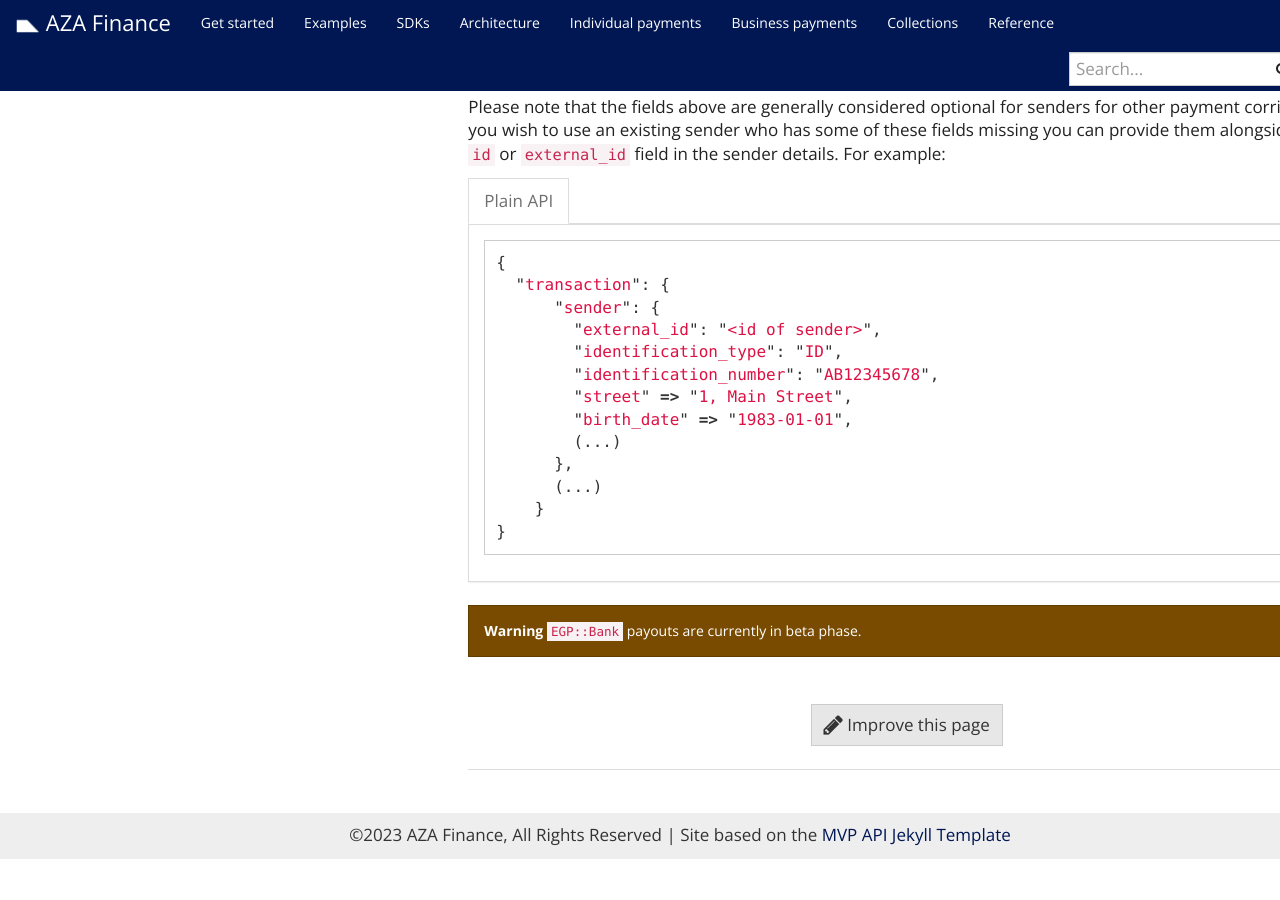
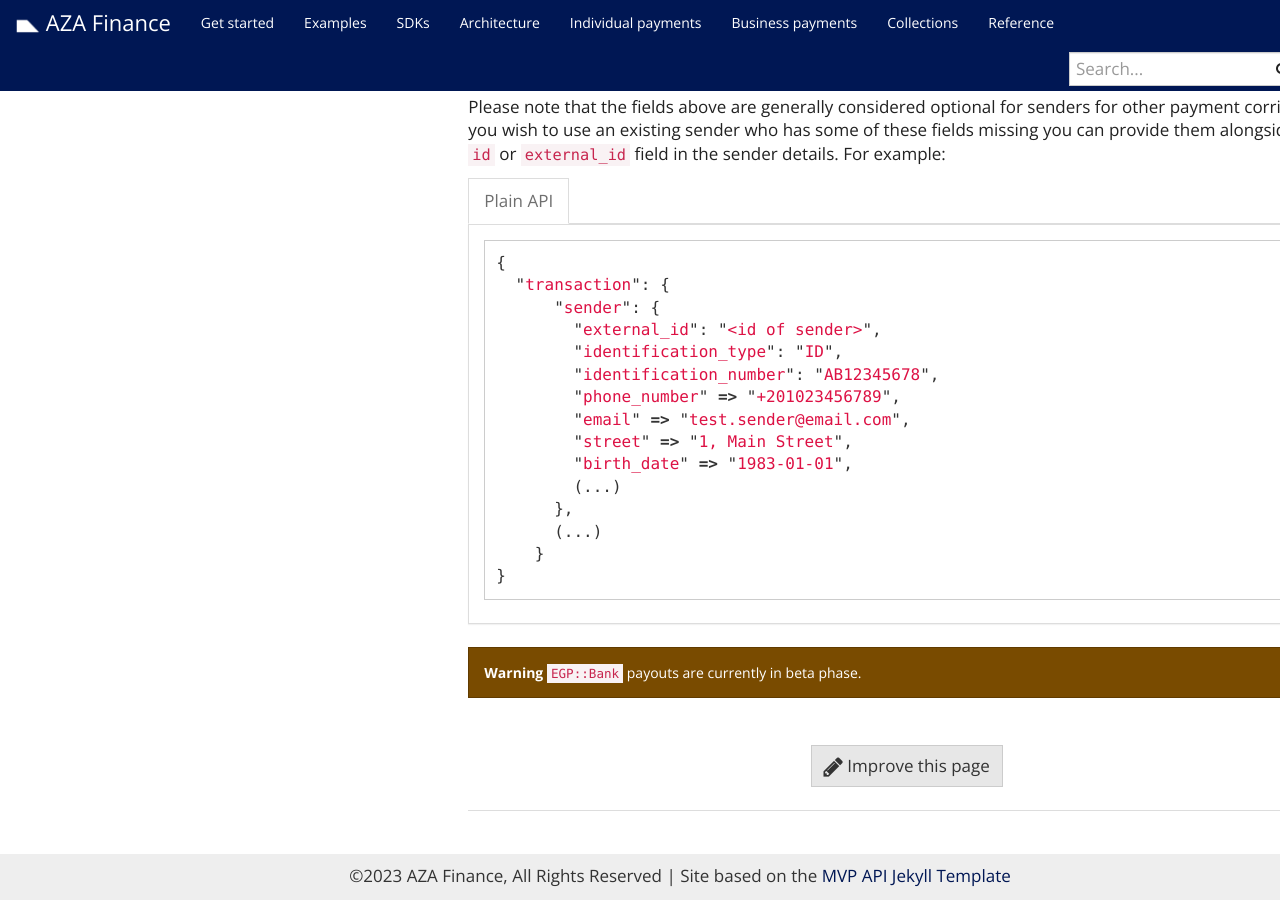
Before and after one commit to transferzero/api-documentation, a Jekyll site: the page built from _docs/individual-payments.md, in a window 1280 px wide and 900 px high, scrolled down 36842 px. Built offline with Jekyll 4.4.1, drawn with Linux system fonts in a browser that asks for light colours; nearby versions of some CDN libraries; comment, search, counter and statistics services are not loaded; before the commit the page ends 37701 px from its top, so only the background shows below that.

Commit message:
BTA-12238-add-egp-bank-payouts

```diff
--- a/_includes/corridors/egp-bank.md
+++ b/_includes/corridors/egp-bank.md
@@ -84,6 +84,8 @@ Please note that the fields above are generally considered optional for senders
         "external_id": "<id of sender>",
         "identification_type": "ID",
         "identification_number": "AB12345678",
+        "phone_number" => "+201023456789",
+        "email" => "test.sender@email.com",
         "street" => "1, Main Street",
         "birth_date" => "1983-01-01",
         (...)
```
